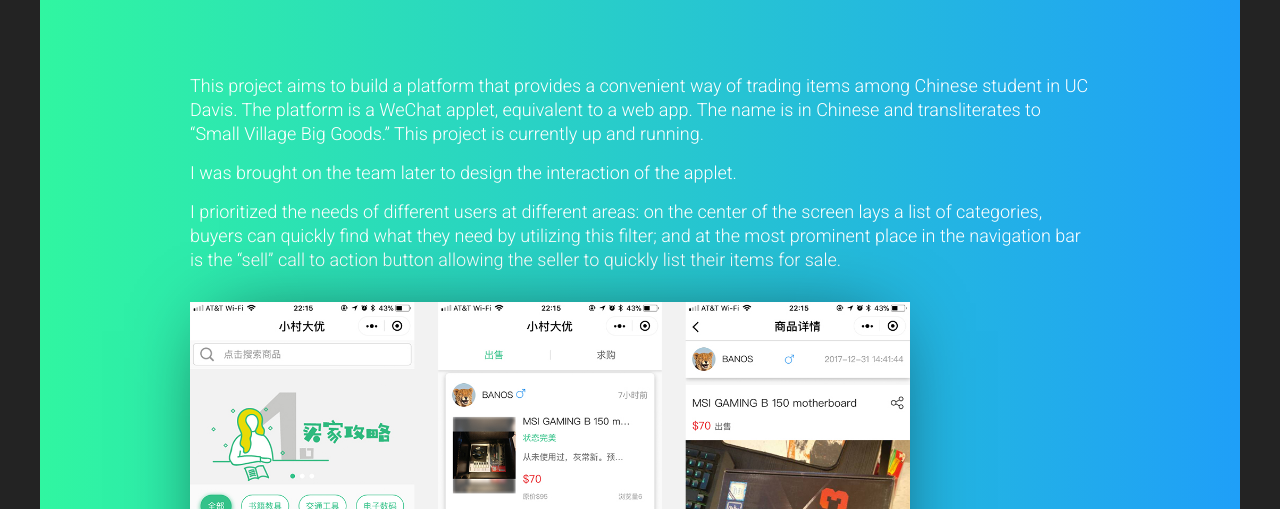
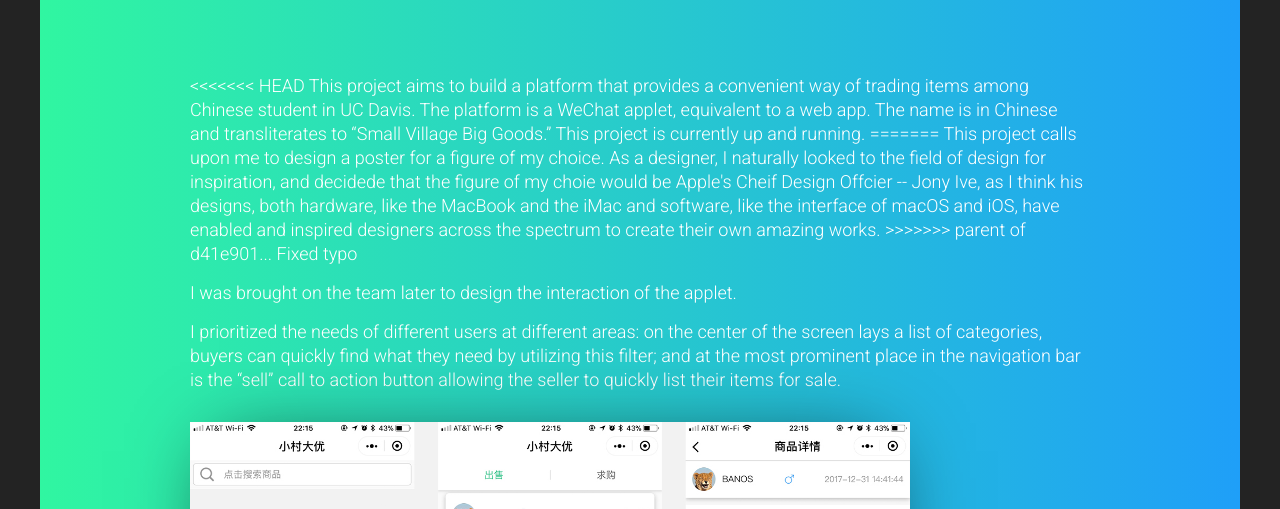
Before and after one commit to Jeremy-Tchao/Jeremy-Tchao.github.io, a plain HTML site: page project4.html in a window 1280 px wide. Shown: the part 291-800 px from the top of the page. Drawn offline with nearby package versions, Linux system fonts and the light colour scheme.

```diff
--- a/project4.html
+++ b/project4.html
@@ -78,8 +78,12 @@
 
 
                             <p>
+<<<<<<< HEAD
                                 This project aims to build a platform that provides a convenient way of trading items among Chinese student in UC Davis. The platform is a WeChat applet, equivalent to a web app. The name is in Chinese and transliterates to “Small Village Big Goods.” This project is currently up and running.
 
+=======
+                                This project calls upon me to design a poster for a figure of my choice. As a designer, I naturally looked to the field of design for inspiration, and decidede that the figure of my choie would be Apple's Cheif Design Offcier -- Jony Ive, as I think his designs, both hardware, like the MacBook and the iMac and software, like the interface of macOS and iOS, have enabled and inspired designers across the spectrum to create their own amazing works.
+>>>>>>> parent of d41e901... Fixed typo
                             </p>
 
                             <p>
```
Also changed, not shown: images/project4.png (added).
